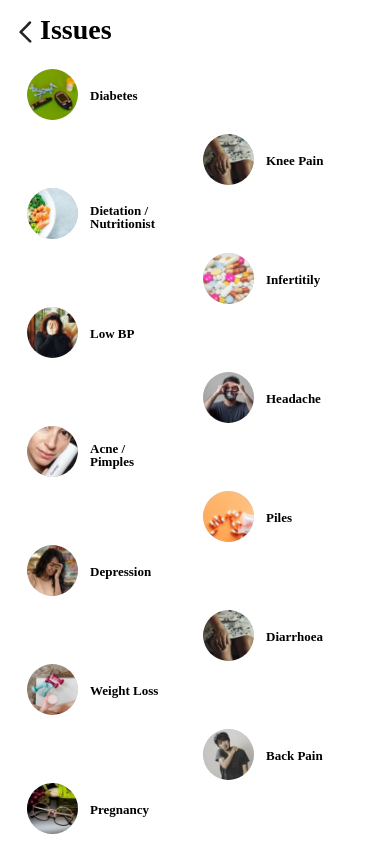
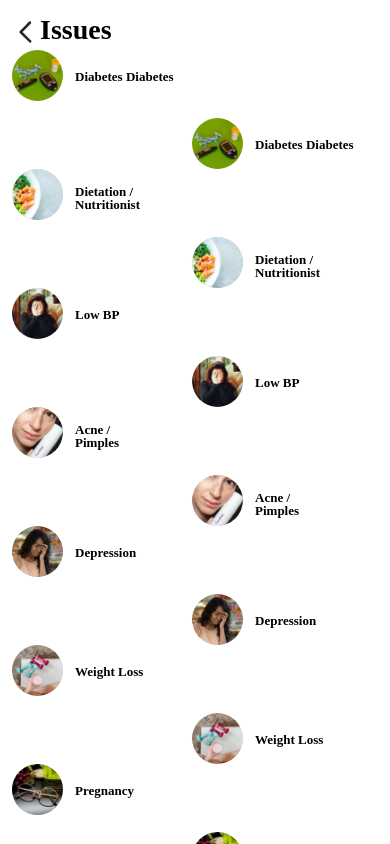
Before and after one commit to Sarveshwins/Patients-App, a React Native app: screen /Issues in a window 390 px wide. Shown: the top 844 px of the page. Built offline with nearby package versions, Linux system fonts and the light colour scheme.

Commit message:
search Home Tab

```diff
--- a/components/SearchComponents/RecentSearchContext.js
+++ b/components/SearchComponents/RecentSearchContext.js
@@ -533,7 +533,7 @@ export const RecentSearchProvider = ({children}) => {
   const leftSideIssueData = [
     {
       id: 1,
-      FirstName: 'Diabetes',
+      FirstName: 'Diabetes Diabetes',
       image: Diabetes,
     },
     {
@@ -583,6 +583,51 @@ export const RecentSearchProvider = ({children}) => {
       id: 10,
       FirstName: 'Weight Loss',
       image: WeightLoss,
+    },
+    {
+      id: 1,
+      FirstName: 'Knee Pain',
+      image: KneePain,
+    },
+    {
+      id: 2,
+      FirstName: 'Infertitily',
+      image: Infertitily,
+    },
+    {
+      id: 3,
+      FirstName: 'Headache',
+      image: Headache,
+    },
+    {
+      id: 4,
+      FirstName: 'Piles',
+      image: Piles,
+    },
+    {
+      id: 5,
+      FirstName: 'Diarrhoea',
+      image: Diarrhoea,
+    },
+    {
+      id: 6,
+      FirstName: 'Back Pain',
+      image: BackPain,
+    },
+    {
+      id: 7,
+      FirstName: 'Piles',
+      image: Piles,
+    },
+    {
+      id: 8,
+      FirstName: 'Diarrhoea',
+      image: Diarrhoea,
+    },
+    {
+      id: 9,
+      FirstName: 'Back Pain',
+      image: BackPain,
     },
   ];
 
--- a/components/SearchComponents/Screens/Issues.js
+++ b/components/SearchComponents/Screens/Issues.js
@@ -7,6 +7,7 @@ import {
   Image,
   ScrollView,
   SafeAreaView,
+  FlatList,
 } from 'react-native';
 import {useNavigation} from '@react-navigation/native';
 import {
@@ -26,10 +27,54 @@ const Issues = () => {
   const {leftSideIssueData, rightSideIssueData} = useRecentSearch();
 
   function handleArrowClick() {
-   // navigation.navigate('SearchHome');
-        navigation.navigate('MainContainer', {screen: 'SearchHome'});
+    // navigation.navigate('SearchHome');
+    navigation.navigate('MainContainer', {screen: 'SearchHome'});
+  }
 
-  }
+  const renderLeftItem = ({item}) => (
+    <View
+      style={{
+        flex: 1,
+        flexDirection: 'row',
+
+        marginLeft: 8,
+      }}>
+      <View style={styles.DoctorCard} key={item.id}>
+        <Image style={styles.DoctorImage} source={item.image} />
+        <View style={styles.DoctorTextView}>
+          {item.FirstName && item.LastName ? (
+            <>
+              <Text style={styles.TextName2}>{item.FirstName}</Text>
+              <Text style={styles.TextName3}>{item.LastName}</Text>
+            </>
+          ) : (
+            <Text style={styles.TextName}>{item.FirstName}</Text>
+          )}
+        </View>
+      </View>
+      <View style={styles.DoctorCard2} key={item.id}>
+        <Image style={styles.DoctorImage} source={item.image} />
+        <View
+          style={{
+            marginLeft: wp(3.2),
+            width: wp(30),
+            flexDirection: 'column',
+            verticalAlign: 'middle',
+
+            height: wp(13),
+          }}>
+          {item.FirstName && item.LastName ? (
+            <>
+              <Text style={styles.TextName2}>{item.FirstName}</Text>
+              <Text style={styles.TextName3}>{item.LastName}</Text>
+            </>
+          ) : (
+            <Text style={styles.TextName}>{item.FirstName}</Text>
+          )}
+        </View>
+      </View>
+    </View>
+  );
 
   const styles = StyleSheet.create({
     container: {
@@ -60,10 +105,10 @@ const Issues = () => {
       flexDirection: 'row',
     },
     DoctorsCard: {
-      flexDirection: 'column',
+      // flexDirection: 'column',
       marginTop: hp(2.2),
       width: wp(45),
-      marginLeft: wp(5.86),
+      // marginLeft: wp(5.86),
     },
     DoctorsCard2: {
       flexDirection: 'column',
@@ -75,6 +120,10 @@ const Issues = () => {
       flexDirection: 'row',
       marginBottom: hp(8),
     },
+    DoctorCard2: {
+      flexDirection: 'row',
+      marginTop: hp(8),
+    },
     DoctorImage: {
       width: wp(13),
       height: wp(13),
@@ -84,9 +133,10 @@ const Issues = () => {
     },
     DoctorTextView: {
       marginLeft: wp(3.2),
-      width: wp(40),
+      width: wp(30),
       flexDirection: 'column',
       verticalAlign: 'middle',
+
       height: wp(13),
     },
     TextName: {
@@ -119,10 +169,10 @@ const Issues = () => {
   });
 
   return (
-    <SafeAreaView style={{flex:1}}>
+    <SafeAreaView style={{flex: 1, backgroundColor: 'white'}}>
       <View style={styles.container}>
         <View style={styles.ViewWrapper}>
-        <TouchableOpacity onPress={handleArrowClick}>
+          <TouchableOpacity onPress={handleArrowClick}>
             {isDarkMode ? (
               <Image style={styles.ArrowImage} source={LeftArrowDark} />
             ) : (
@@ -131,47 +181,21 @@ const Issues = () => {
           </TouchableOpacity>
           <Text style={styles.DoctorText}>Issues</Text>
         </View>
-        <ScrollView
-          style={styles.ScrollArea}
-          showsVerticalScrollIndicator={false}>
-          <View style={styles.IssuesWrapper}>
-            <View style={styles.DoctorsCard}>
-              {leftSideIssueData.map(issuse => (
-                <View style={styles.DoctorCard} key={issuse.id}>
-                  <Image style={styles.DoctorImage} source={issuse.image} />
-                  <View style={styles.DoctorTextView}>
-                    {issuse.FirstName && issuse.LastName ? (
-                      <>
-                        <Text style={styles.TextName2}>{issuse.FirstName}</Text>
-                        <Text style={styles.TextName3}>{issuse.LastName}</Text>
-                      </>
-                    ) : (
-                      <Text style={styles.TextName}>{issuse.FirstName}</Text>
-                    )}
-                  </View>
-                </View>
-              ))}
-            </View>
+        <FlatList
+          data={leftSideIssueData}
+          renderItem={renderLeftItem}
+          keyExtractor={item => item.id.toString()}
+          showsVerticalScrollIndicator={false}
+        />
 
-            <View style={styles.DoctorsCard2}>
-              {rightSideIssueData.map(issuse => (
-                <View style={styles.DoctorCard} key={issuse.id}>
-                  <Image style={styles.DoctorImage} source={issuse.image} />
-                  <View style={styles.DoctorTextView}>
-                    {issuse.FirstName && issuse.LastName ? (
-                      <>
-                        <Text style={styles.TextName2}>{issuse.FirstName}</Text>
-                        <Text style={styles.TextName3}>{issuse.LastName}</Text>
-                      </>
-                    ) : (
-                      <Text style={styles.TextName}>{issuse.FirstName}</Text>
-                    )}
-                  </View>
-                </View>
-              ))}
-            </View>
-          </View>
-        </ScrollView>
+        {/* <View style={styles.DoctorsCard2}>
+              <FlatList
+                data={rightSideIssueData}
+                renderItem={renderRightItem}
+                keyExtractor={item => item.id.toString()}
+                showsVerticalScrollIndicator={false}
+              />
+            </View> */}
       </View>
     </SafeAreaView>
   );
--- a/components/SearchComponents/Screens/Specailist.js
+++ b/components/SearchComponents/Screens/Specailist.js
@@ -7,6 +7,7 @@ import {
   Image,
   ScrollView,
   SafeAreaView,
+  FlatList,
 } from 'react-native';
 import {
   widthPercentageToDP as wp,
@@ -27,9 +28,38 @@ const Specailist = () => {
 
   function handleArrowClick() {
     //navigation.navigate('SearchHome');
-        navigation.navigate('MainContainer', {screen: 'SearchHome'});
-
+    navigation.navigate('MainContainer', {screen: 'SearchHome'});
   }
+  const renderLeftItem = ({item}) => (
+    <View style={{flex: 1, flexDirection: 'row'}}>
+      <View style={styles.DoctorCard} key={item.id}>
+        <Image style={styles.DoctorImage} source={item.image} />
+        <View style={styles.DoctorTextView}>
+          {item.FirstName && item.LastName ? (
+            <>
+              <Text style={styles.TextName2}>{item.FirstName}</Text>
+              <Text style={styles.TextName3}>{item.LastName}</Text>
+            </>
+          ) : (
+            <Text style={styles.TextName}>{item.FirstName}</Text>
+          )}
+        </View>
+      </View>
+      <View style={styles.DoctorCard2} key={item.id}>
+        <Image style={styles.DoctorImage} source={item.image} />
+        <View style={styles.DoctorTextView2}>
+          {item.FirstName && item.LastName ? (
+            <>
+              <Text style={styles.TextName2}>{item.FirstName}</Text>
+              <Text style={styles.TextName3}>{item.LastName}</Text>
+            </>
+          ) : (
+            <Text style={styles.TextName}>{item.FirstName}</Text>
+          )}
+        </View>
+      </View>
+    </View>
+  );
 
   const styles = StyleSheet.create({
     container: {
@@ -74,6 +104,10 @@ const Specailist = () => {
     DoctorCard: {
       flexDirection: 'row',
       marginBottom: hp(8),
+    },
+    DoctorCard2: {
+      flexDirection: 'row',
+      marginTop: hp(8),
     },
     DoctorImage: {
       width: wp(13),
@@ -131,46 +165,13 @@ const Specailist = () => {
           </TouchableOpacity>
           <Text style={styles.DoctorText}>Speciality</Text>
         </View>
-        <ScrollView
-          style={styles.ScrollArea}
-          showsVerticalScrollIndicator={false}>
-          <View style={styles.IssuesWrapper}>
-            <View style={styles.DoctorsCard}>
-              {leftSideSpecialityData.map(issuse => (
-                <View style={styles.DoctorCard} key={issuse.id}>
-                  <Image style={styles.DoctorImage} source={Medicines} />
-                  <View style={styles.DoctorTextView}>
-                    {issuse.FirstName && issuse.LastName ? (
-                      <>
-                        <Text style={styles.TextName2}>{issuse.FirstName}</Text>
-                        <Text style={styles.TextName3}>{issuse.LastName}</Text>
-                      </>
-                    ) : (
-                      <Text style={styles.TextName}>{issuse.FirstName}</Text>
-                    )}
-                  </View>
-                </View>
-              ))}
-            </View>
-            <View style={styles.DoctorsCard2}>
-              {rightSideSpecialityData.map(issuse => (
-                <View style={styles.DoctorCard} key={issuse.id}>
-                  <Image style={styles.DoctorImage} source={Medicines} />
-                  <View style={styles.DoctorTextView}>
-                    {issuse.FirstName && issuse.LastName ? (
-                      <>
-                        <Text style={styles.TextName2}>{issuse.FirstName}</Text>
-                        <Text style={styles.TextName3}>{issuse.LastName}</Text>
-                      </>
-                    ) : (
-                      <Text style={styles.TextName}>{issuse.FirstName}</Text>
-                    )}
-                  </View>
-                </View>
-              ))}
-            </View>
-          </View>
-        </ScrollView>
+
+        <FlatList
+          data={leftSideSpecialityData}
+          renderItem={renderLeftItem}
+          keyExtractor={item => item.id.toString()}
+          showsVerticalScrollIndicator={false}
+        />
       </View>
     </SafeAreaView>
   );
--- a/components/useraccess/signin/forgetphone.js
+++ b/components/useraccess/signin/forgetphone.js
@@ -7,7 +7,7 @@ import {
   SafeAreaView,
 } from 'react-native';
 import React, {useState} from 'react';
-import OtpInputs from 'react-native-otp-inputs';
+// import OtpInputs from 'react-native-otp-inputs';
 import ScreenWrapper from '../../ScreenWrapper';
 
 const Forgetphone = ({navigation}) => {
@@ -29,7 +29,7 @@ const Forgetphone = ({navigation}) => {
             </Text>
           </View>
 
-          <OtpInputs
+          {/* <OtpInputs
             inputContainerStyles={{
               width: 40,
               height: 40,
@@ -54,7 +54,7 @@ const Forgetphone = ({navigation}) => {
             style={{flexDirection: 'row'}}
             numberOfInputs={6}
             handleChange={handleOtpChange} // Call this function when OTP changes
-          />
+          /> */}
         </View>
         <TouchableOpacity>
           <Text style={styles.forgetPassword}>Resend OTP </Text>
--- a/components/verification/verifyphone/verifyphone.js
+++ b/components/verification/verifyphone/verifyphone.js
@@ -6,7 +6,7 @@ import {
   SafeAreaView,
 } from 'react-native';
 import React, {useState} from 'react';
-import OtpInputs from 'react-native-otp-inputs';
+// import OtpInputs from 'react-native-otp-inputs';
 import ScreenWrapper from '../../ScreenWrapper';
 
 const Verifyphone = ({navigation}) => {
@@ -28,7 +28,7 @@ const Verifyphone = ({navigation}) => {
             </Text>
           </View>
 
-          <OtpInputs
+          {/* <OtpInputs
             inputContainerStyles={{
               width: 40,
               height: 40,
@@ -53,7 +53,7 @@ const Verifyphone = ({navigation}) => {
             style={{flexDirection: 'row'}}
             numberOfInputs={6}
             handleChange={handleOtpChange} // Call this function when OTP changes
-          />
+          /> */}
         </View>
         <TouchableOpacity>
           <Text style={styles.forgetPassword}>Resend OTP </Text>
--- a/package.json
+++ b/package.json
@@ -13,7 +13,6 @@
     "@fortawesome/react-native-fontawesome": "^0.3.0",
     "@invertase/react-native-apple-authentication": "^2.3.0",
     "@react-native-async-storage/async-storage": "^1.21.0",
-    "@react-native-clipboard/clipboard": "^1.13.2",
     "@react-native-community/blur": "^4.3.2",
     "@react-native-google-signin/google-signin": "^11.0.0",
     "@react-navigation/bottom-tabs": "^6.5.11",
```
Also changed, not shown: components/SearchComponents/Components/MyDoctors.js (+53 -44 lines), components/SearchComponents/Components/TrendingIssues.js (+19 -15 lines), components/SearchComponents/Components/TrendingSpecialist.js (+17 -12 lines), components/SearchComponents/Screens/MyDoctorScreen.js (+52 -68 lines), 3 other files (tests, documents, lock files or other folders).
